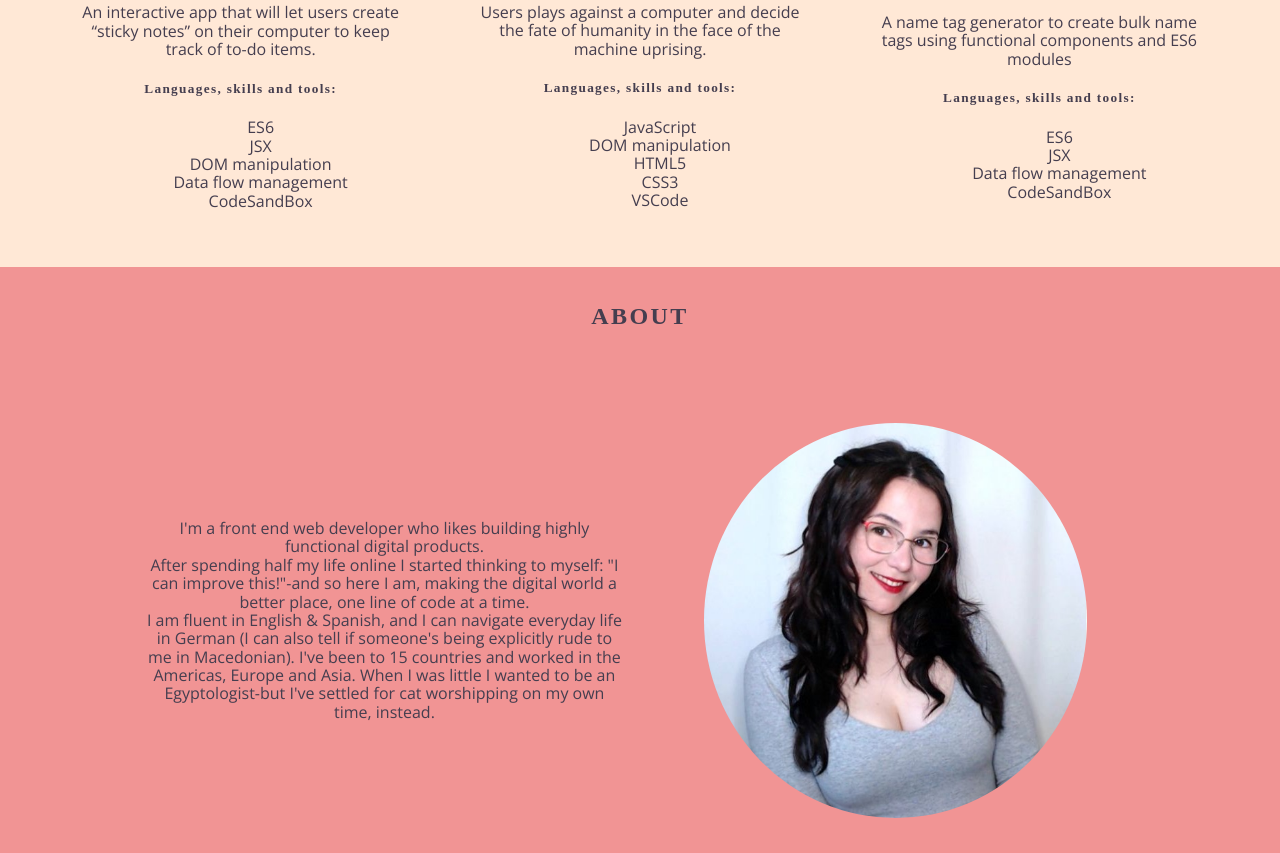
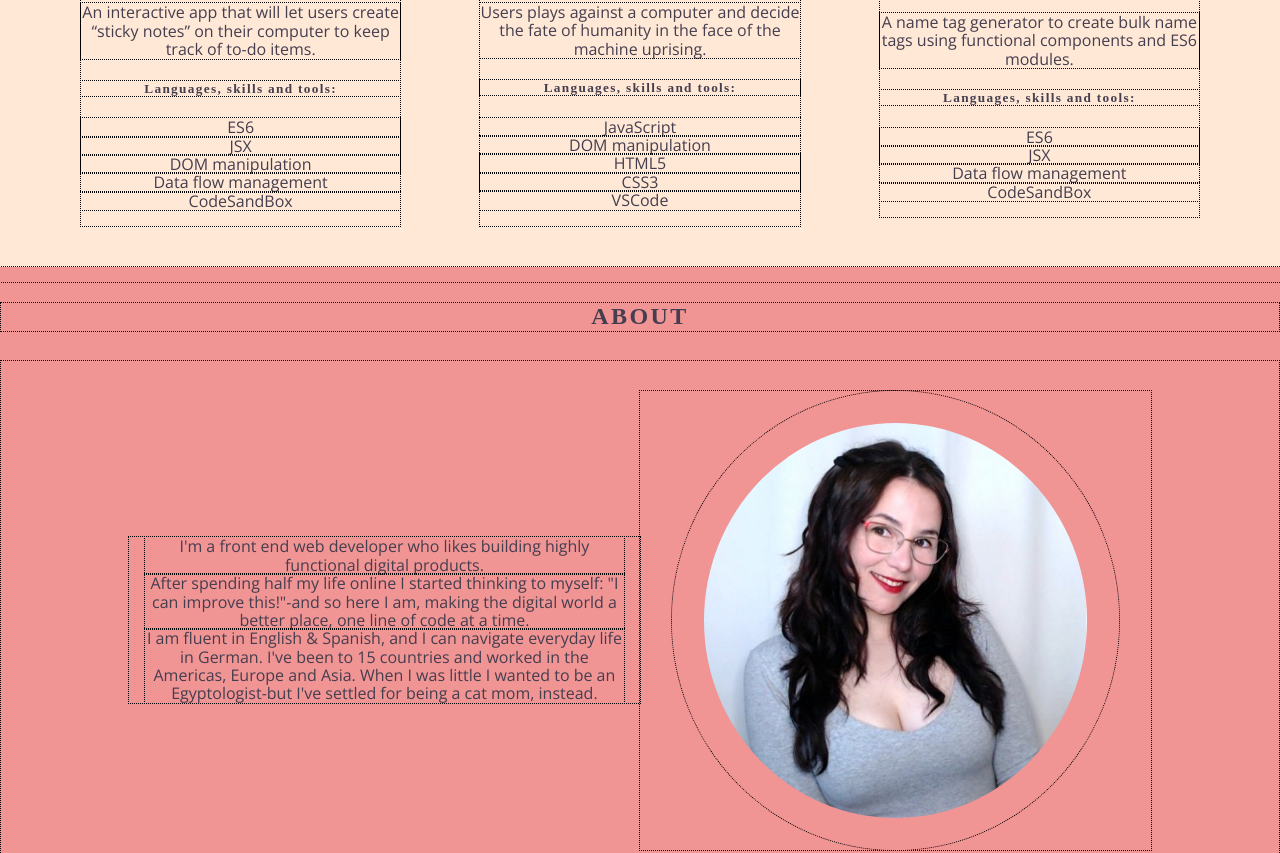
Before and after one commit to er1927/personal-portfolio, a website built with Parcel: page index.html in a window 1280 px wide. Shown: the part 709-1562 px from the top of the page. Built offline with nearby package versions, Linux system fonts and the light colour scheme; a web font is replaced by a local one.

Commit message:
Fixed ul position on projects-section; cleaned up code, spelling and grammar check

```diff
--- a/css/main.css
+++ b/css/main.css
@@ -1,31 +1,12 @@
-/*! HTML5 Boilerplate v8.0.0 | MIT License | https://html5boilerplate.com/ */
-
-/* main.css 2.1.0 | MIT License | https://github.com/h5bp/main.css#readme */
-/*
- * What follows is the result of much research on cross-browser styling.
- * Credit left inline and big thanks to Nicolas Gallagher, Jonathan Neal,
- * Kroc Camen, and the H5BP dev community and team.
- */
-
-/* ==========================================================================
-   Base styles: opinionated defaults
-   ========================================================================== */
-
 html {
   color: #222;
   font-size: 16px;
   line-height: 1.4;
 }
 
-/*
- * Remove text-shadow in selection highlight:
- * https://twitter.com/miketaylr/status/12228805301
- *
- * Vendor-prefixed and regular ::selection selectors cannot be combined:
- * https://stackoverflow.com/a/16982510/7133471
- *
- * Customize the background color to match your design.
- */
+* {
+  outline: dotted 1px black;
+}
 
 ::-moz-selection {
   background: #b3d4fc;
@@ -37,10 +18,6 @@ html {
   text-shadow: none;
 }
 
-/*
- * A better looking default horizontal rule
- */
-
 hr {
   display: block;
   height: 1px;
@@ -49,12 +26,6 @@ hr {
   margin: 1em 0;
   padding: 0;
 }
-
-/*
- * Remove the gap between audio, canvas, iframes,
- * images, videos and the bottom of their containers:
- * https://github.com/h5bp/html5-boilerplate/issues/440
- */
 
 audio,
 canvas,
@@ -65,27 +36,16 @@ video {
   vertical-align: middle;
 }
 
-/*
- * Remove default fieldset styles.
- */
-
 fieldset {
   border: 0;
   margin: 0;
   padding: 0;
 }
 
-/*
- * Allow only vertical resizing of textareas.
- */
-
 textarea {
   resize: vertical;
 }
 
-/* ==========================================================================
-   Author's custom styles
-   ========================================================================== */
 body {
   background-color: #453e4f;
   color: #FFE8D6;
@@ -171,6 +131,10 @@ h1:hover {
 h1, h2, h3, h5 {
   font-family: "Alike";
   letter-spacing: .1em;
+}
+
+.project-item ul {
+  padding-left:0;
 }
 
 .project-item li, .skills-and-tools li {
@@ -266,27 +230,10 @@ footer {
   font-size: .75em;
 }
 
-/* ==========================================================================
-   Helper classes
-   ========================================================================== */
-
-/*
- * Hide visually and from screen readers
- */
-
 .hidden,
 [hidden] {
   display: none !important;
 }
-
-/*
- * Hide only visually, but have it available for screen readers:
- * https://snook.ca/archives/html_and_css/hiding-content-for-accessibility
- *
- * 1. For long content, line feeds are not interpreted as spaces and small width
- *    causes content to wrap 1 word per line:
- *    https://medium.com/@jessebeach/beware-smushed-off-screen-accessible-text-5952a4c2cbfe
- */
 
 .sr-only {
   border: 0;
@@ -298,14 +245,7 @@ footer {
   position: absolute;
   white-space: nowrap;
   width: 1px;
-  /* 1 */
 }
-
-/*
- * Extends the .sr-only class to allow the element
- * to be focusable when navigated to via the keyboard:
- * https://www.drupal.org/node/897638
- */
 
 .sr-only.focusable:active,
 .sr-only.focusable:focus {
@@ -318,25 +258,9 @@ footer {
   width: auto;
 }
 
-/*
- * Hide visually and from screen readers, but maintain layout
- */
-
 .invisible {
   visibility: hidden;
 }
-
-/*
- * Clearfix: contain floats
- *
- * For modern browsers
- * 1. The space content is one way to avoid an Opera bug when the
- *    `contenteditable` attribute is included anywhere else in the document.
- *    Otherwise it causes space to appear at the top and bottom of elements
- *    that receive the `clearfix` class.
- * 2. The use of `table` rather than `block` is only necessary if using
- *    `:before` to contain the top-margins of child elements.
- */
 
 .clearfix::before,
 .clearfix::after {
@@ -348,11 +272,6 @@ footer {
   clear: both;
 }
 
-/* ==========================================================================
-   EXAMPLE Media Queries for Responsive Design.
-   These examples override the primary ('mobile first') styles.
-   Modify as content requires.
-   ========================================================================== */
    @media only screen and (min-width: 600px) {
 
     .about-section {
@@ -370,7 +289,6 @@ footer {
     .about-item {
       width:40%;
     }
-
   }
 
   @media only screen and (min-width: 768px) {
@@ -454,14 +372,7 @@ nav a {
     (-webkit-min-device-pixel-ratio: 1.25),
     (min-resolution: 1.25dppx),
     (min-resolution: 120dpi) {
-  /* Style adjustments for high resolution devices */
   }
-
-/* ==========================================================================
-   Print styles.
-   Inlined to avoid the additional HTTP request:
-   https://www.phpied.com/delay-loading-your-print-css/
-   ========================================================================== */
 
 @media print {
   *,
@@ -469,7 +380,6 @@ nav a {
   *::after {
     background: #fff !important;
     color: #000 !important;
-    /* Black prints faster */
     box-shadow: none !important;
     text-shadow: none !important;
   }
@@ -487,10 +397,6 @@ nav a {
     content: " (" attr(title) ")";
   }
 
-  /*
-   * Don't show links that are fragment identifiers,
-   * or use the `javascript:` pseudo protocol
-   */
   a[href^="#"]::after,
   a[href^="javascript:"]::after {
     content: "";
@@ -506,10 +412,6 @@ nav a {
     page-break-inside: avoid;
   }
 
-  /*
-   * Printing Tables:
-   * https://web.archive.org/web/20180815150934/http://css-discuss.incutio.com/wiki/Printing_Tables
-   */
   thead {
     display: table-header-group;
   }
--- a/index.html
+++ b/index.html
@@ -6,19 +6,14 @@
   <title>Elizabeth Roberts - Portfolio</title>
   <meta name="description" content="">
   <meta name="viewport" content="width=device-width, initial-scale=1">
-
   <meta property="og:title" content="">
   <meta property="og:type" content="">
   <meta property="og:url" content="">
   <meta property="og:image" content="">
-
   <link rel="manifest" href="site.webmanifest">
   <link rel="apple-touch-icon" href="icon.png">
-  <!-- Place favicon.ico in the root directory -->
-
   <link rel="stylesheet" href="css/normalize.css">
   <link rel="stylesheet" href="css/main.css">
-
   <meta name="theme-color" content="#fafafa">
   <script src="https://kit.fontawesome.com/cb5469bf64.js" crossorigin="anonymous"></script>
   <link rel="preconnect" href="https://fonts.googleapis.com">
@@ -70,7 +65,7 @@
     <div class="project-item">
       <h3 class="project-title">Name tag generator</h3>
       <p><a href="https://6ivipl.csb.app/" target="_blank"><img src="./img/NametagGenerator.png" alt="Screenshot of name tag generator on mobile view."></a></p>
-      <p>A name tag generator to create bulk name tags using functional components and ES6 modules</p>
+      <p>A name tag generator to create bulk name tags using functional components and ES6 modules.</p>
       <h5>Languages, skills and tools: </h5>
       <ul>
         <li>ES6</li>
@@ -86,7 +81,7 @@
         <div class="about-item">
           <p>I'm a front end web developer who likes building highly functional digital products.</p>
           <p>After spending half my life online I started thinking to myself: "I can improve this!"-and so here I am, making the digital world a better place, one line of code at a time.</p>
-          <p>I am fluent in English & Spanish, and I can navigate everyday life in German (I can also tell if someone's being explicitly rude to me in Macedonian). I've been to 15 countries and worked in the Americas, Europe and Asia. When I was little I wanted to be an Egyptologist-but I've settled for cat worshipping on my own time, instead.  </p>
+          <p>I am fluent in English & Spanish, and I can navigate everyday life in German. I've been to 15 countries and worked in the Americas, Europe and Asia. When I was little I wanted to be an Egyptologist-but I've settled for being a cat mom, instead.  </p>
         </div>
         <div class="about-item">
         <img src="./img/ER.jpg" alt="image of yours truly, Elizabeth Roberts, smiling at the camera, against a white background">
@@ -99,13 +94,17 @@
     <ul>
       <li>JSX</li>
       <li>ES6</li>
+      <li>React</li>
       <li>Vanilla JavaScript</li>
       <li>APIS</li>
       <li>GIT</li>
+      <li>HTML5</li>
+      <li>CSS3</li>
     </ul>
     <h2 class="sub-header" >Tech stack</h2>
     <ul>
       <li>Text editors</li>
+      <li>Node.js</li>
       <li>Chrome DevTools</li>
       <li>React DevTools</li>
       <li>GitHub</li>
@@ -129,21 +128,14 @@
     <p>&#169; Elizabeth Roberts <script>document.write( new Date().getFullYear() );</script></p>
   </footer>
   <button onclick="topFunction()" id="myBtn" title="Back to top">↑</button>
-
   <script src="js/vendor/modernizr-3.11.2.min.js"></script>
   <script src="js/plugins.js"></script>
   <script src="js/main.js"></script>
-
-  <!-- Google Analytics: change UA-XXXXX-Y to be your site's ID. -->
   <script>
     window.ga = function () { ga.q.push(arguments) }; ga.q = []; ga.l = +new Date;
     ga('create', 'UA-XXXXX-Y', 'auto'); ga('set', 'anonymizeIp', true); ga('set', 'transport', 'beacon'); ga('send', 'pageview')
-
-// BACK-TO-TOP-BUTTON
     let mybutton = document.getElementById("myBtn");
-
     window.onscroll = function() {scrollFunction()};
-
     function scrollFunction() {
       if (document.body.scrollTop > 20 || document.documentElement.scrollTop > 20) {
         mybutton.style.display = "block";
@@ -151,7 +143,6 @@ function scrollFunction() {
       mybutton.style.display = "none";
       }
       }
-
     function topFunction() {
       document.body.scrollTop = 0;
       document.documentElement.scrollTop = 0;
```
Lines whose indentation alone changed are shown as unchanged.
